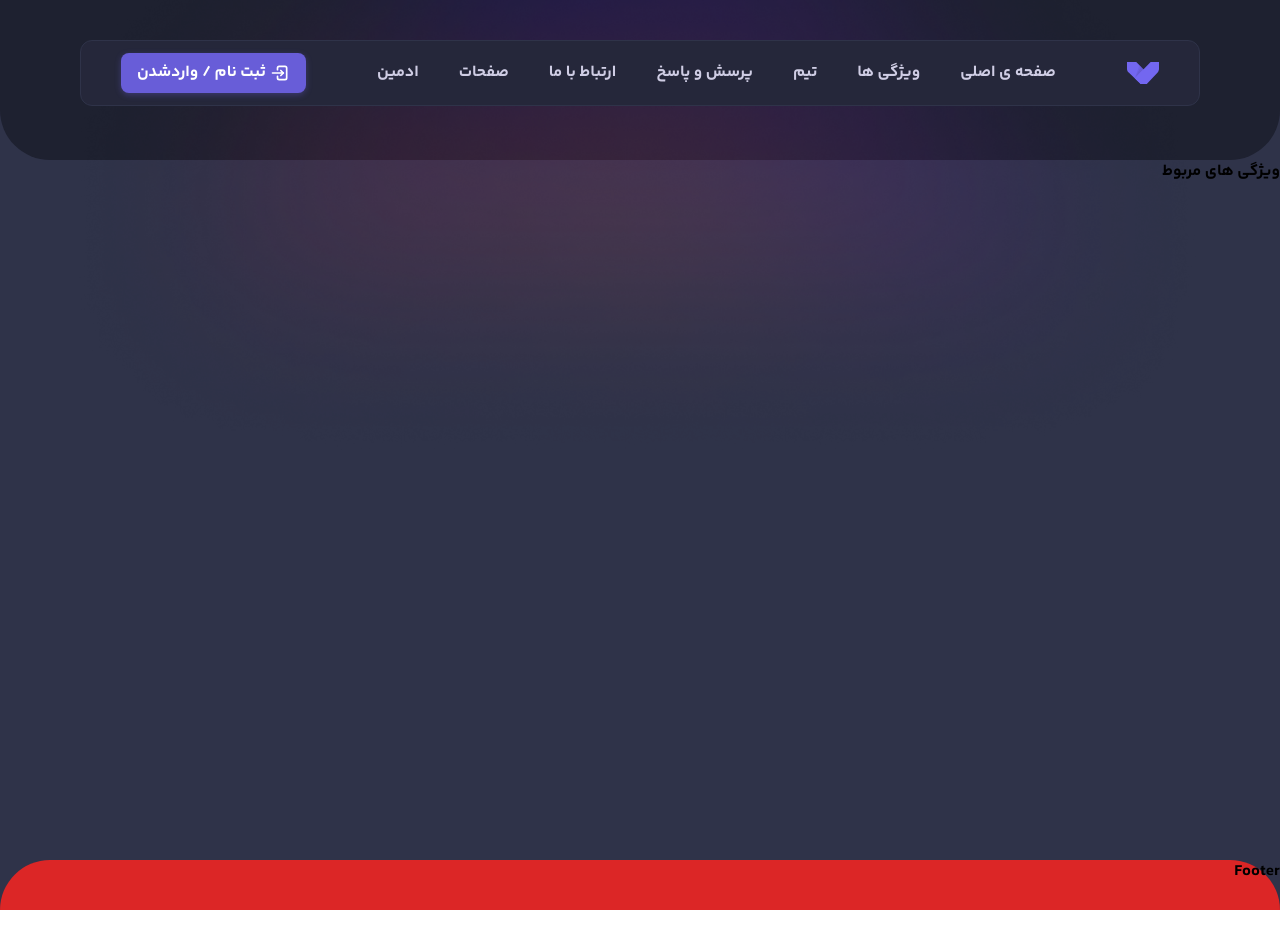
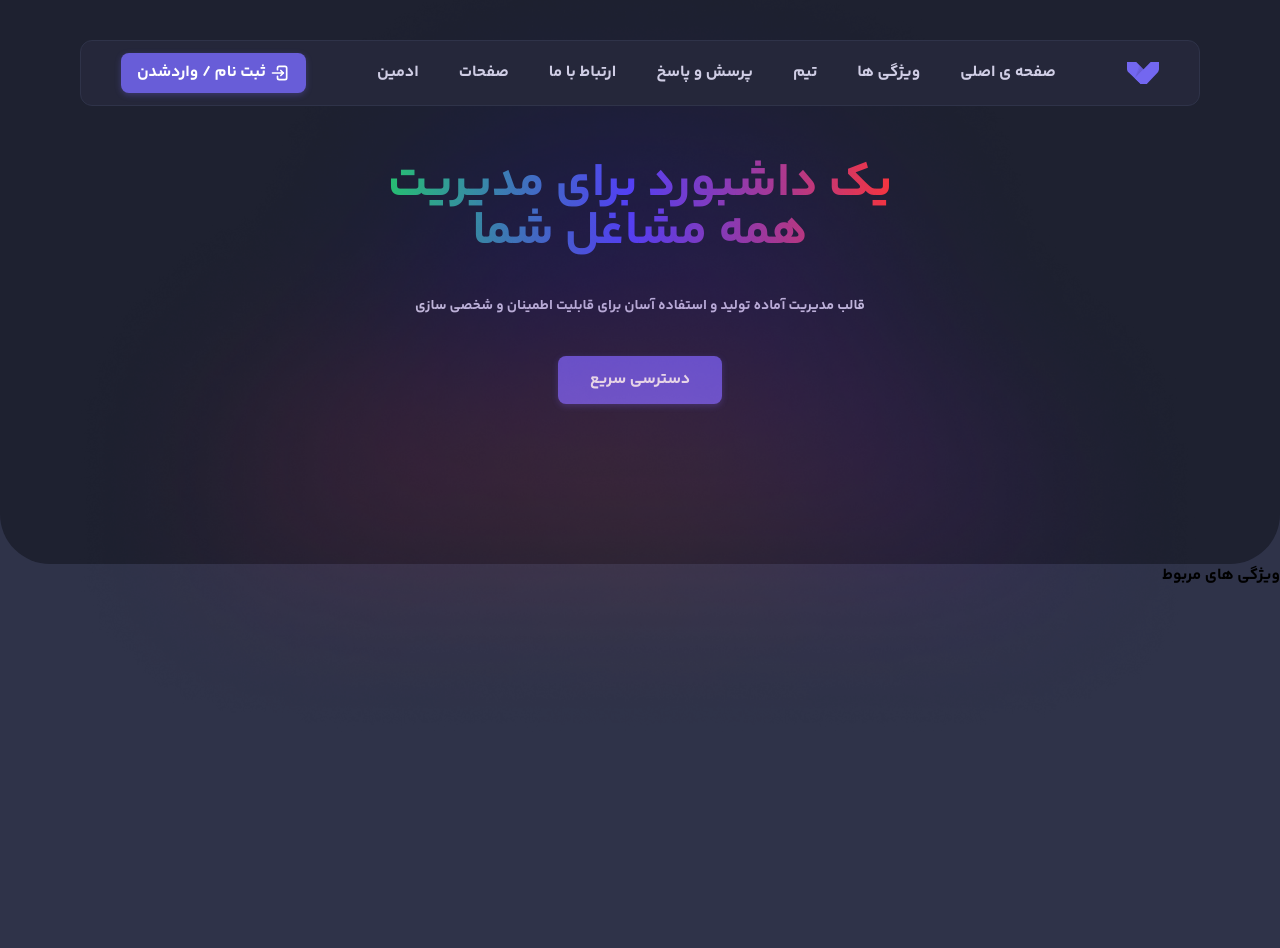
Before and after one commit to suriya-work/landing-manager, a React (Vite) app: page / in a window 1280 px wide. Shown: the top 948 px of the page. Before the commit the page ends 910 px from the top, so only its background shows below. Built offline with nearby package versions, Linux system fonts and the light colour scheme.

Commit message:
change HeroSection

```diff
--- a/src/components/hero-section/HeroSection.tsx
+++ b/src/components/hero-section/HeroSection.tsx
@@ -1,12 +1,26 @@
+import CustomButton from "../custumbutton/CustomButoon";
+
 const HeroSection = () => {
   return (
-    <div className="relative ">
+    <div className="relative cursor-pointer">
       <div className="absolute inset-0 flex items-center justify-center">
         <img
           src="/images/hero-bg.png"
           alt="Hero Background"
-          className="w-auto h-auto"
+          // className="w-[700px] h-[700px]"
         />
+      </div>
+      <div className="flex flex-col items-center justify-center gap-10 mt-40">
+        <h2 className="text-center bg-clip-text text-transparent bg-gradient-to-r from-gradient-from via-gradient-via to-gradient-to text-5xl font-bold">
+          یک داشبورد برای مدیریت <br />
+          همه مشاغل شما
+        </h2>
+        <p className="text-sm text-grayLight">
+          قالب مدیریت آماده تولید و استفاده آسان برای قابلیت اطمینان و شخصی سازی
+        </p>
+        <CustomButton size="large" className="px-8 py-3  boxShadow">
+          دسترسی سریع
+        </CustomButton>
       </div>
     </div>
   );
```
